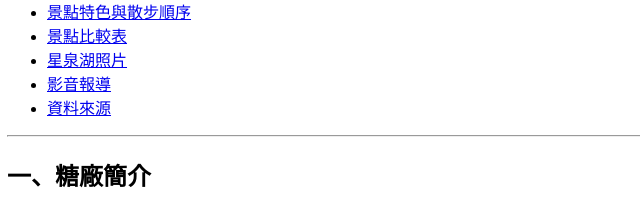
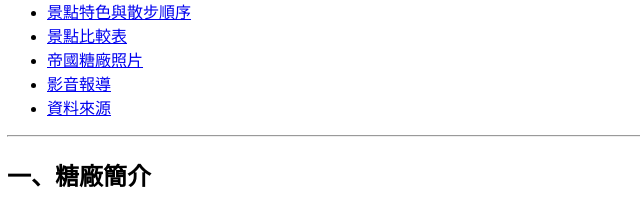
Before and after one commit to yunching0327-alt/hw04_d1577157, a plain HTML site: page index.html in a window 1280 px wide. Shown: the part 288-497 px from the top of the page, 1-641 px from the left. Drawn offline with Linux system fonts and the light colour scheme.

Commit message:
Fix HTML formatting and ensure proper structure

```diff
--- a/index.html
+++ b/index.html
@@ -21,7 +21,7 @@
             <li><a href="#intro">糖廠簡介</a></li>
               <li><a href="#highlights">景點特色與散步順序</a></li>
             <li><a href="#table">景點比較表</a></li>
-            <li><a href="#photo">星泉湖照片</a></li>
+            <li><a href="#photo">帝國糖廠照片</a></li>
             <li><a href="#video">影音報導</a></li>
             <li><a href="#sources">資料來源</a></li>
         </ul>
```
